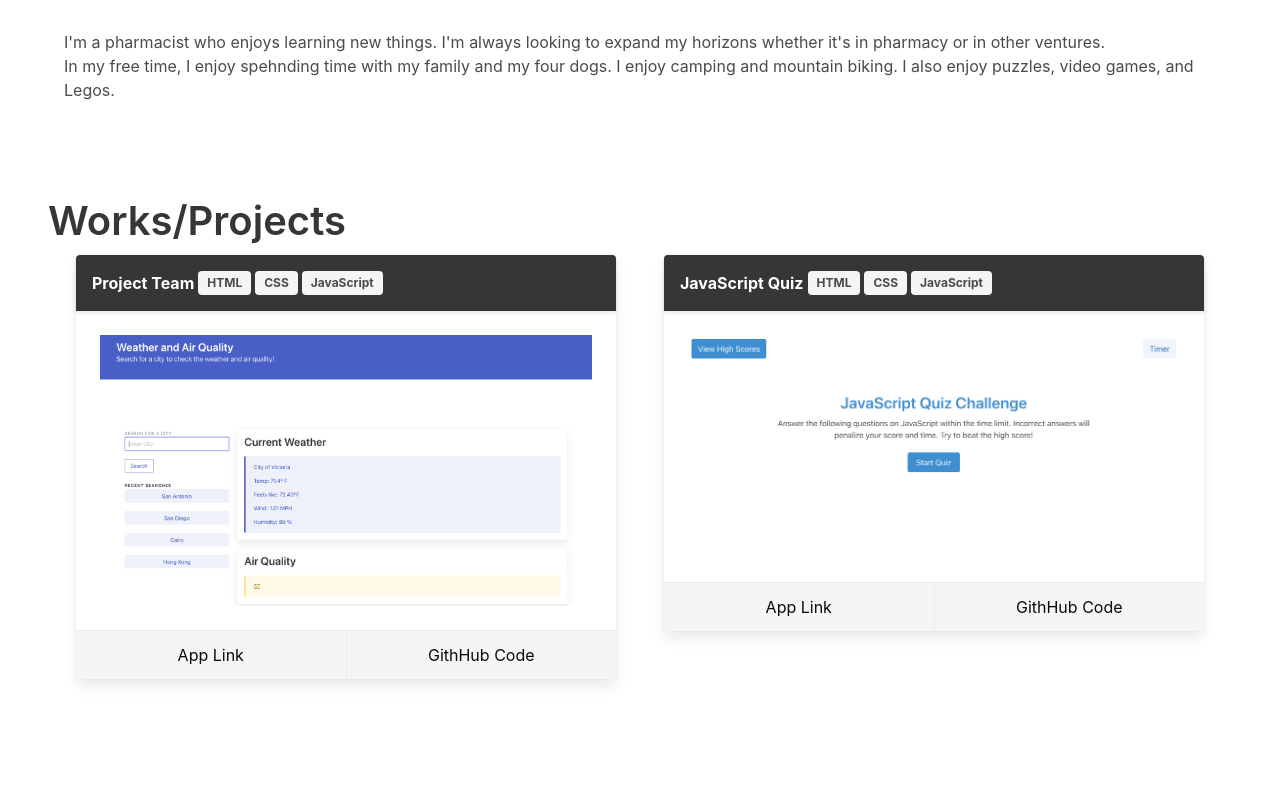
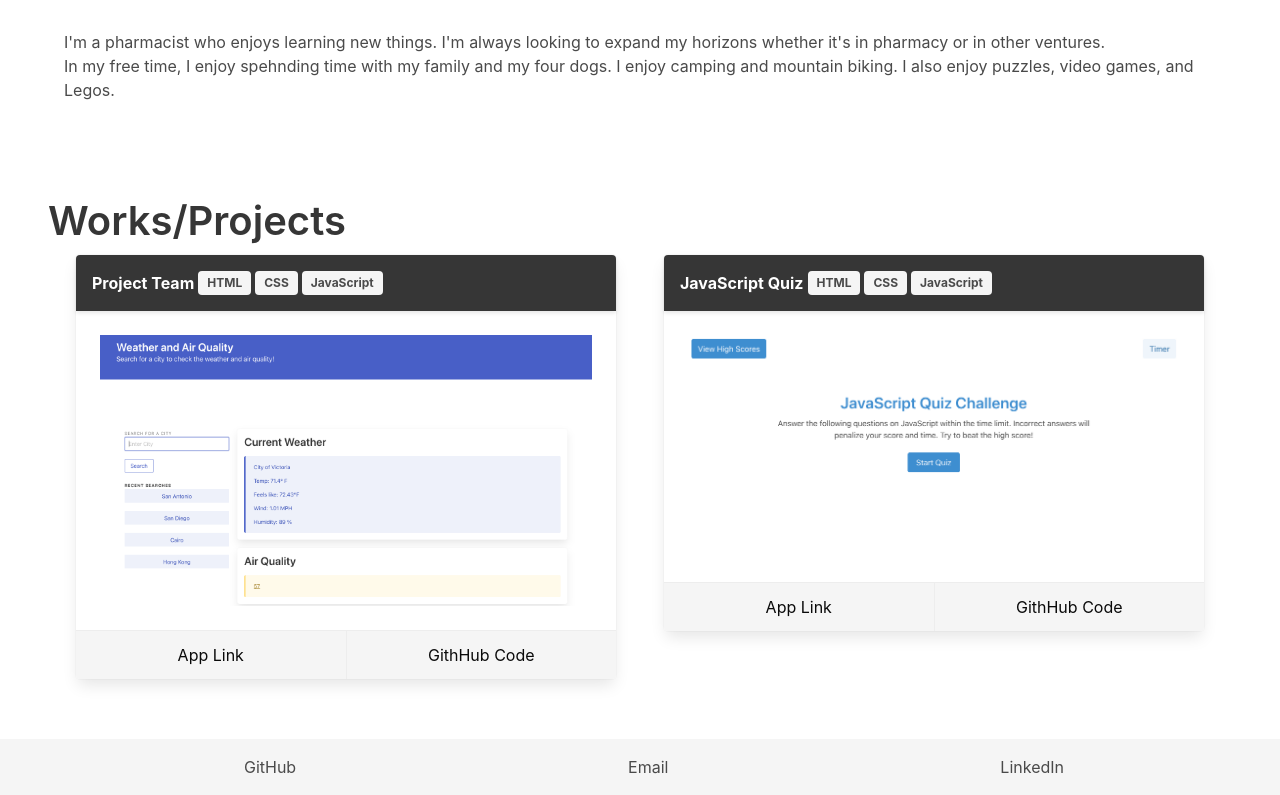
Before and after one commit to jennyk1989/react-portfolio, a React (Create React App) app: page / in a window 1280 px wide. Shown: the part 743-1538 px from the top of the page. Before the commit the page ends 1482 px from the top, so only its background shows below. Built offline with nearby package versions, Linux system fonts and the light colour scheme.

Commit message:
Update App.js

```diff
--- a/src/App.js
+++ b/src/App.js
@@ -1,7 +1,7 @@
 import React from 'react';
 import 'bulma/css/bulma.min.css';
 import About from './components/About';
-// import Contact from './components/Contact';
+import Contact from './components/Contact';
 import Hero from './components/Hero';
 import Nav from './components/Nav';
 import Projects from './components/Projects';
@@ -16,6 +16,7 @@ function App() {
           <About />
           <Projects />
       </main>
+      <Contact />
     </div>
 
   );
```
